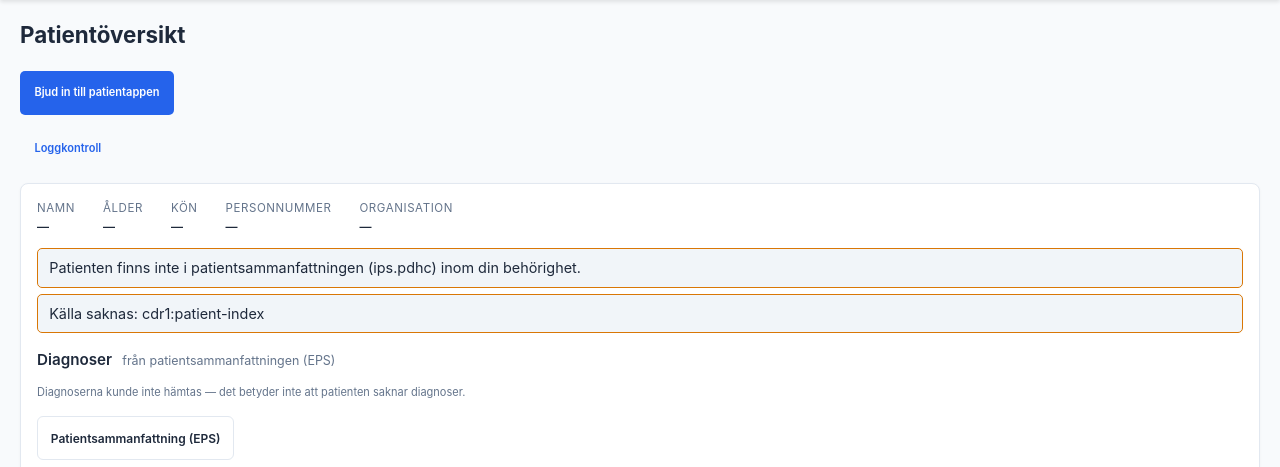
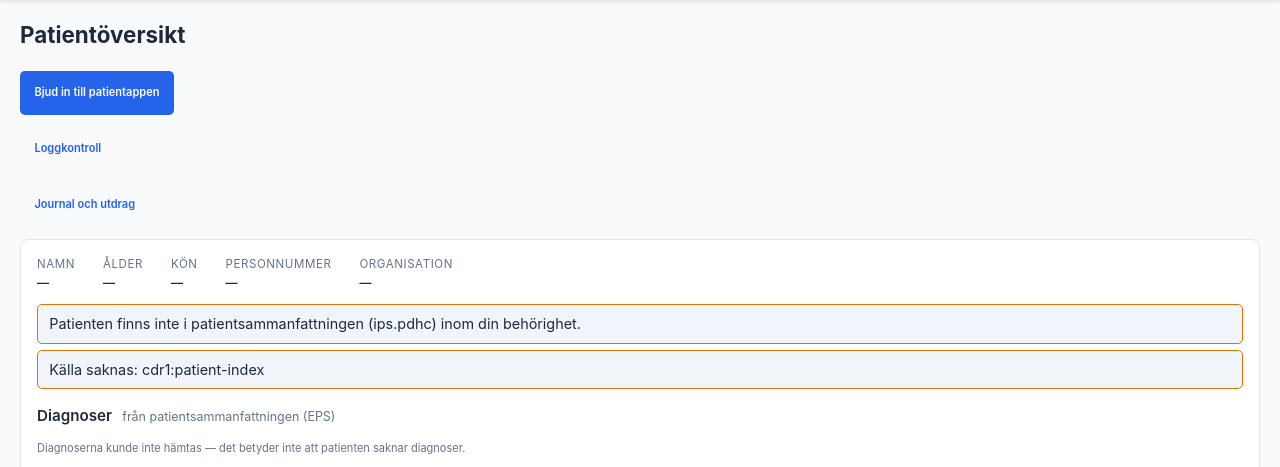
Before and after one commit to profingvar/dashboard.pdhc, a Flask app: page /dashboard/view/1 in a window 1280 px wide. Shown: the part 42-509 px from the top of the page. Run offline with Flask 3, Linux system fonts and the light colour scheme; data that the repository does not hold is empty.

Commit message:
#1059: 'Journal och utdrag' links the patient views to record.pdhc (SU, doctor, nurse)
Co-Authored-By: Claude Opus 5.5 <noreply@anthropic.com>
Claude-Session: https://claude.ai/code/session_01T5Biz5pqQYvNgBF6x3wcrq

```diff
--- a/app/__init__.py
+++ b/app/__init__.py
@@ -150,6 +150,10 @@ def create_app(config=None):
     # operator decision), and the working day for "utanför arbetstid".
     for _key in ("LOGGKONTROLL_ROLES", "LOGGKONTROLL_WORKDAY"):
         app.config.setdefault(_key, os.environ.get(_key, ""))
+    # #1059: the patient views link to the journal and its PDF extract in
+    # record.pdhc. This is a LINK for the browser, not a call this service
+    # makes, so the public name is the right default; RECORD_URL="" hides it.
+    app.config.setdefault("RECORD_URL", os.environ.get("RECORD_URL", "https://record.pdhc.se"))
     # #974 (Phase 6 step 22) — the SYNTHETIC fixture layer, for tests, the
     # e2e run and local development. Opt-in only, and `install` RAISES unless
     # AUTH_MODE=off, so fixture data can never be served behind a real login.
--- a/app/routes/charts.py
+++ b/app/routes/charts.py
@@ -120,6 +120,7 @@ def charts_page(guid):
     # patientappen" may be made for it (routes/invite.py).
     from app.auth import has_invite_page_access
     from app.routes.invite import remember_opened_patient
+    from app.routes.loggkontroll import record_link as _record_link
     from app.routes.loggkontroll import shows_link as _shows_log_link
     remember_opened_patient(guid)
     blocks = get_active_blocks(guid)
@@ -129,6 +130,8 @@ def charts_page(guid):
         can_invite=has_invite_page_access(getattr(g, "access_blob", None)),
         # #1045 loggkontroll
         can_review_log=_shows_log_link(getattr(g, "access_blob", None)),
+        # #1059 the journal and its PDF extract in record.pdhc
+        record_url=_record_link(getattr(g, "access_blob", None), guid),
         has_blocked_sources=has_any_active_block(blocks),
         # #827 — `has_blocked_sources` is False both when the patient has
         # no block AND when we could not ask ips at all, and for five
--- a/app/routes/dashboard.py
+++ b/app/routes/dashboard.py
@@ -201,12 +201,14 @@ def patient_view(guid: str):
     from flask import g as _g
     from app.auth import has_invite_page_access
     from app.routes.invite import remember_opened_patient
+    from app.routes.loggkontroll import record_link as _record_link
     from app.routes.loggkontroll import shows_link as _shows_log_link
     remember_opened_patient(guid)
     return render_template(
         "dashboard.html", patient_guid=guid,
         can_invite=has_invite_page_access(getattr(_g, "access_blob", None)),
-        can_review_log=_shows_log_link(getattr(_g, "access_blob", None)))
+        can_review_log=_shows_log_link(getattr(_g, "access_blob", None)),
+        record_url=_record_link(getattr(_g, "access_blob", None), guid))
 
 
 @bp.get("/patients/<guid>")
--- a/app/routes/loggkontroll.py
+++ b/app/routes/loggkontroll.py
@@ -106,6 +106,25 @@ def shows_link(blob: dict | None) -> bool:
     return bool(roles) and blob.get("user_type") == "professional" and any(
         isinstance(a, dict) and str(a.get("role") or "").lower() in roles
         for a in blob.get("affiliations") or [])
+
+
+#: D9 (#1052): who may take a record extract. record.pdhc checks the
+#: patient's unit itself; this only decides whether the button is shown.
+RECORD_ROLES = frozenset({"doctor", "nurse"})
+
+
+def record_link(blob: dict | None, guid: str) -> str:
+    """The record.pdhc journal URL for this patient, or "" when the viewer
+    is neither an SU nor a doctor/nurse anywhere, or RECORD_URL is blank."""
+    base = str(current_app.config.get("RECORD_URL") or "").rstrip("/")
+    blob = blob if isinstance(blob, dict) else {}
+    if not base:
+        return ""
+    ok = bool(blob.get("is_su_admin")) or (
+        blob.get("user_type") == "professional" and any(
+            isinstance(a, dict) and str(a.get("role") or "").lower() in RECORD_ROLES
+            for a in blob.get("affiliations") or []))
+    return f"{base}/patient/{guid}" if ok else ""
 
 
 REFUSALS = {
--- a/app/templates/charts.html
+++ b/app/templates/charts.html
@@ -14,6 +14,11 @@
   <p style="margin-top:0.5rem;"><a class="btn" id="loggkontroll-action" lang="sv"
      style="display:inline-flex;align-items:center;min-height:44px;"
      href="{{ url_for('loggkontroll.page', guid=patient_guid) }}">Loggkontroll</a></p>
+  {% endif %}
+  {% if record_url %}
+  <p style="margin-top:0.5rem;"><a class="btn" id="record-action" lang="sv"
+     style="display:inline-flex;align-items:center;min-height:44px;"
+     href="{{ record_url }}">Journal och utdrag</a></p>
   {% endif %}
 </div>
 
--- a/app/templates/dashboard.html
+++ b/app/templates/dashboard.html
@@ -17,6 +17,11 @@
 <p style="margin:0 0 0.75rem;"><a class="btn" id="loggkontroll-action" lang="sv"
    style="display:inline-flex;align-items:center;min-height:44px;"
    href="{{ url_for('loggkontroll.page', guid=patient_guid) }}">Loggkontroll</a></p>
+{% endif %}
+{% if record_url %}
+<p style="margin:0 0 0.75rem;"><a class="btn" id="record-action" lang="sv"
+   style="display:inline-flex;align-items:center;min-height:44px;"
+   href="{{ record_url }}">Journal och utdrag</a></p>
 {% endif %}
 <div class="dash-grid" id="dashboard" data-patient-guid="{{ patient_guid }}">
 
```
Also changed, not shown: app/tests/test_loggkontroll_1045.py (+16 -0 lines).
